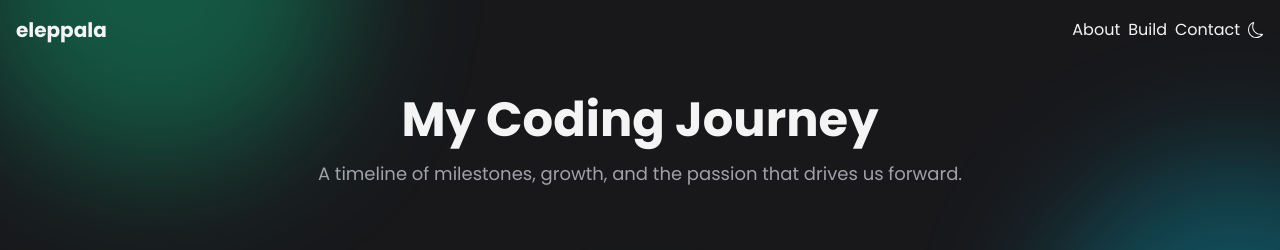
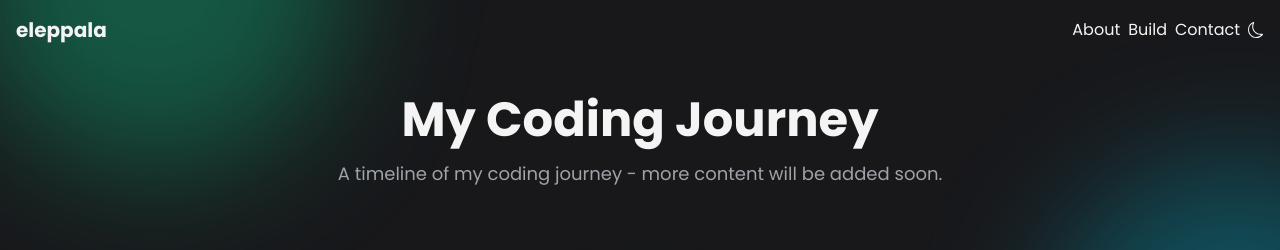
Before and after one commit to eleppala/eleppala_, a React (Vite) app: page /about in a window 1280 px wide. Shown: the top 250 px of the page. Built offline with nearby package versions, Linux system fonts and the light colour scheme.

Commit message:
edited infotext

```diff
--- a/src/pages/About.tsx
+++ b/src/pages/About.tsx
@@ -17,7 +17,7 @@ function About() {
             My Coding Journey
           </h1>
           <p className="text-muted-foreground text-lg max-w-2xl mx-auto">
-            A timeline of milestones, growth, and the passion that drives us forward.
+            A timeline of my coding journey - more content will be added soon.
           </p>
         </motion.div>
 
```
